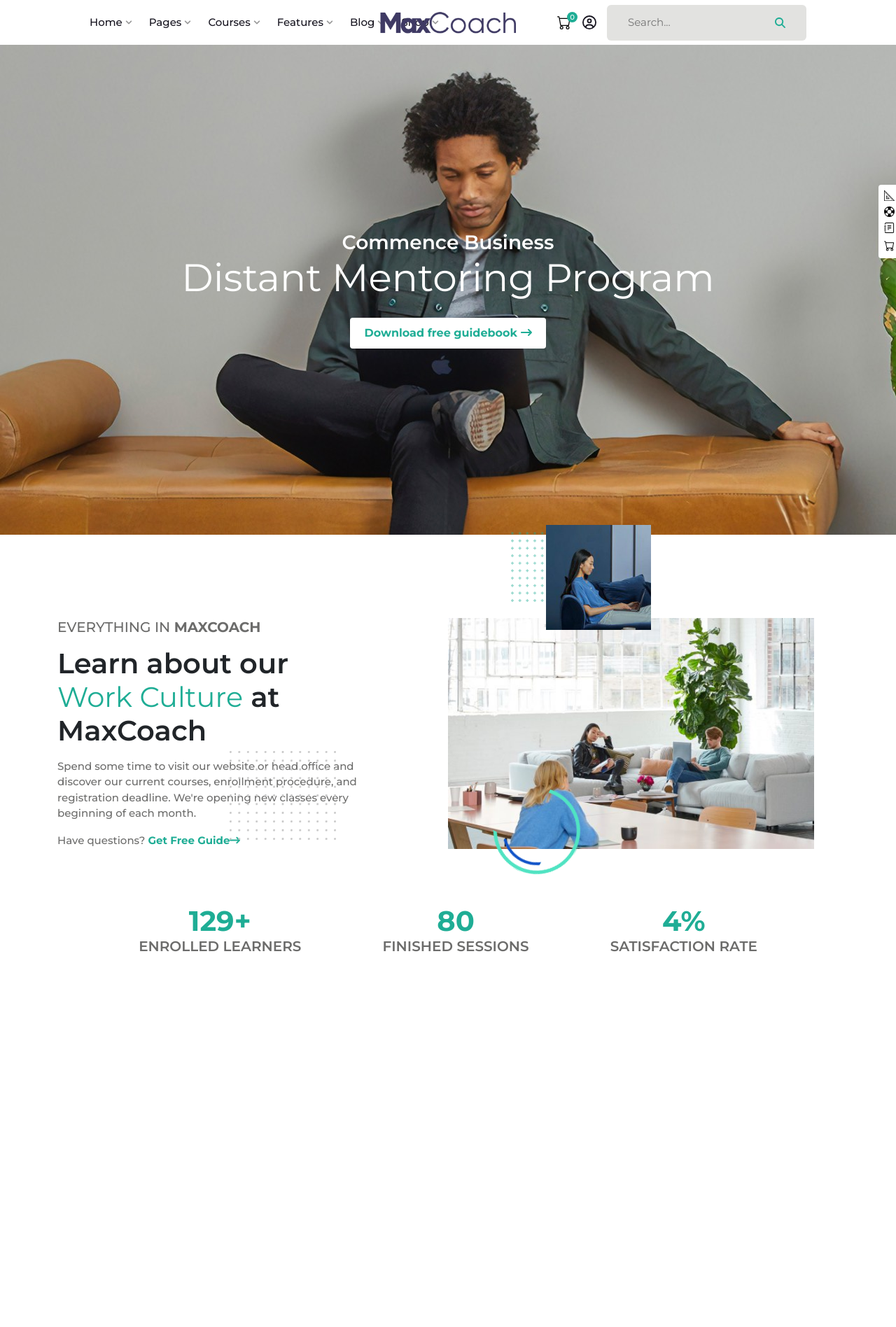
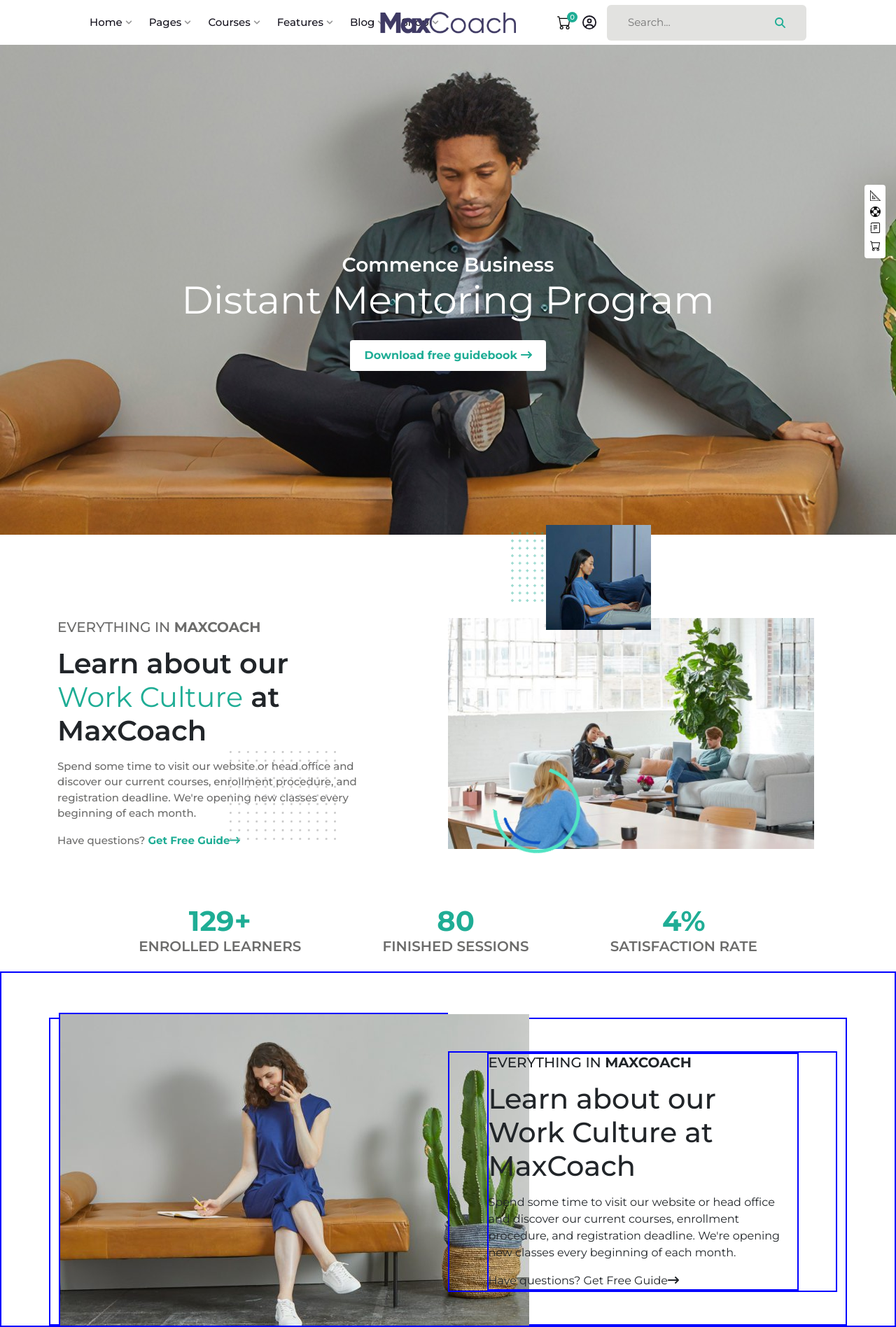
Before and after one commit to PeeperInTheSpace/proj-html-vuejs, a Vue app: page / in a window 1280 px wide. Shown: the whole page at 70% size. Before the commit the page ends 1388 px from the top, so only its background shows below. Built offline with nearby package versions, Linux system fonts and the light colour scheme.

Commit message:
Main: HowWeWorkSection 30%...

```diff
--- a/src/components/MainSection.vue
+++ b/src/components/MainSection.vue
@@ -39,8 +39,11 @@ export default {
 
 <style lang="scss" scoped>
 
+@import "../style/common.scss";
+
   main {
     padding-top: 8vh;
+    overflow-x: hidden;
   }
 
 </style>
--- a/src/components/sub-components/EverythingOneSection.vue
+++ b/src/components/sub-components/EverythingOneSection.vue
@@ -46,8 +46,6 @@ export default {
 @import "../../style/common.scss";
 
   main {
-    // DEBUG
-    // border: 2px solid blue;
 
     .fl-paragraph {
       width: 445px;
@@ -111,7 +109,7 @@ export default {
       .fl-semicircles {
         position: absolute;
         right: 450px;
-        bottom: -450px;
+        bottom: -420px;
         z-index: 3;
       }
 
--- a/src/components/sub-components/HeroSection.vue
+++ b/src/components/sub-components/HeroSection.vue
@@ -1,5 +1,5 @@
 <template>
-  <section class="d-flex text-center align-items-center justify-content-center">
+  <main class="d-flex text-center align-items-center justify-content-center">
     <div>
       <div class="fl-herosidebuttons rounded-1 d-flex flex-column align-items-center gap-2 p-2">
         <img src="../../assets/img/ruler-triangle-icon.png" alt="ruler-triangle">
@@ -12,7 +12,7 @@
       <h1>Distant Mentoring Program</h1>
       <button class="rounded-1 mt-4">Download free guidebook <i class="fa-solid fa-arrow-right-long"></i></button>
     </div>
-  </section>
+  </main>
 </template>
 
 <script>
@@ -25,9 +25,9 @@
 
 @import "../../style/common.scss";
 
-
-  section {
+  main {
     height: 700px;
+    width: 100vw;
     background-image: url(../../assets/img/home-3-hero-bg.jpg);
     background-size: cover;
     color: white;
@@ -38,7 +38,7 @@
       width: 30px;
       background-color: white;
       position: absolute;
-      right: -5px;
+      right: 15px;
       top: 200px;
 
       img {
--- a/src/components/sub-components/HowWeWorkSection.vue
+++ b/src/components/sub-components/HowWeWorkSection.vue
@@ -1,7 +1,19 @@
 <template>
-  <section>
-
-  </section>
+  <main>
+    <section class="container d-flex justify-content-center align-items-center w-100">
+      <div class="w-50">
+        <img src="../../assets/img/stock-full-hd-11-670x450.jpg" alt="background" class="fl-mainimg" >
+      </div>
+      <div class="d-flex justify-content-center w-50">
+        <div class="fl-paragraph">
+          <h5 class="mb-3">EVERYTHING IN <strong>MAXCOACH</strong></h5>
+          <h1 class="mb-3">Learn about our <h1 class="fl-highlighted d-inline">Work Culture</h1> at MaxCoach</h1>
+          <p class="mb-3">Spend some time to visit our website or head office and discover our current courses, enrollment procedure, and registration deadline. We're opening new classes every beginning of each month.</p>
+          <p>Have questions? <span>Get Free Guide<i class="fa-solid fa-arrow-right-long"></i></span> </p>
+        </div>
+      </div>
+    </section>
+  </main>
 </template>
 
 <script>
@@ -12,4 +24,25 @@ export default {
 
 <style lang="scss" scoped>
 
+@import "../../style/common.scss";
+
+main {
+  // DEBUG
+  border: $testBorder;
+}
+
+  section {
+    height: 55vh;
+    // DEBUG
+    border: $testBorder;
+
+    .fl-paragraph {
+      width: 445px;
+    }
+
+    div {
+      border: $testBorder;
+    }
+  }
+
 </style>
--- a/src/style/common.scss
+++ b/src/style/common.scss
@@ -12,3 +12,7 @@ $lightBackground: #e2e2e0;
 $blank: #ffffff;
 $genericText: #171520;
 $infoText: #6c6c6b;
+
+// TESTING
+
+$testBorder: 2px solid blue;
```
